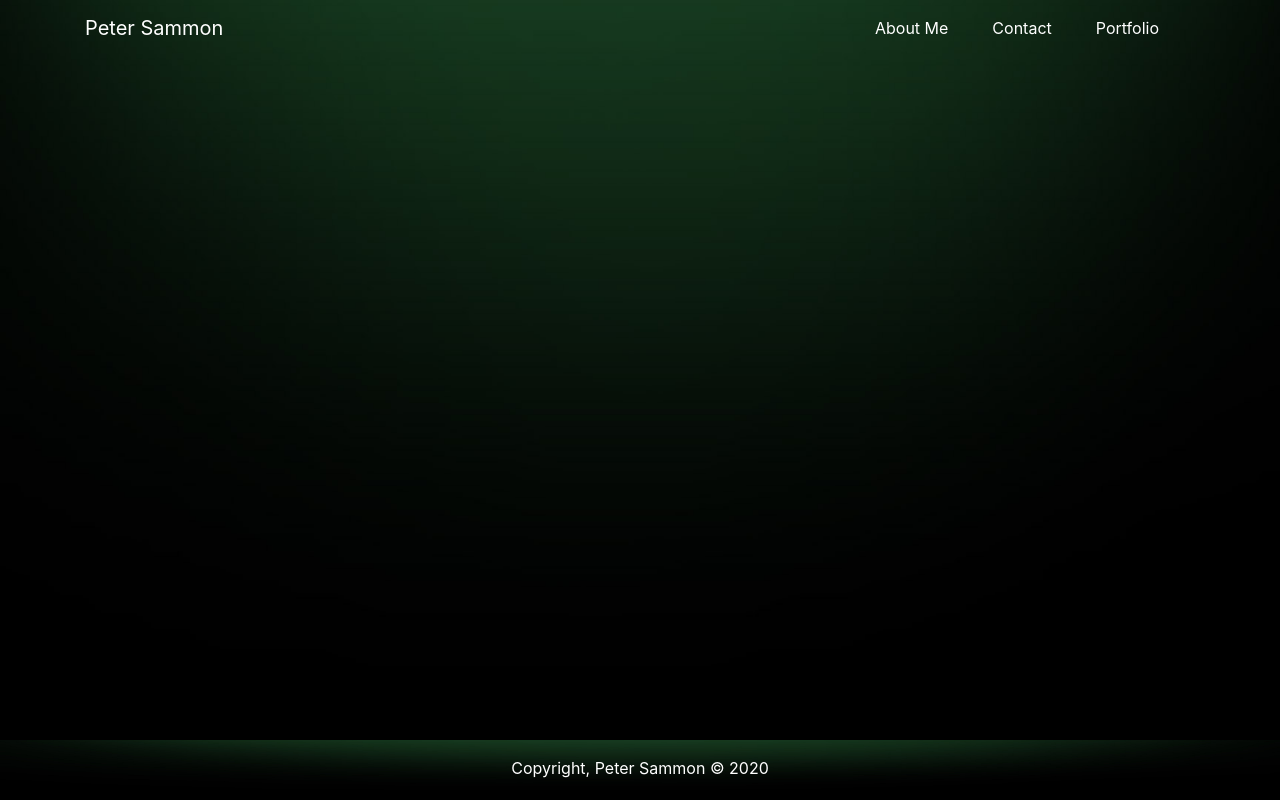
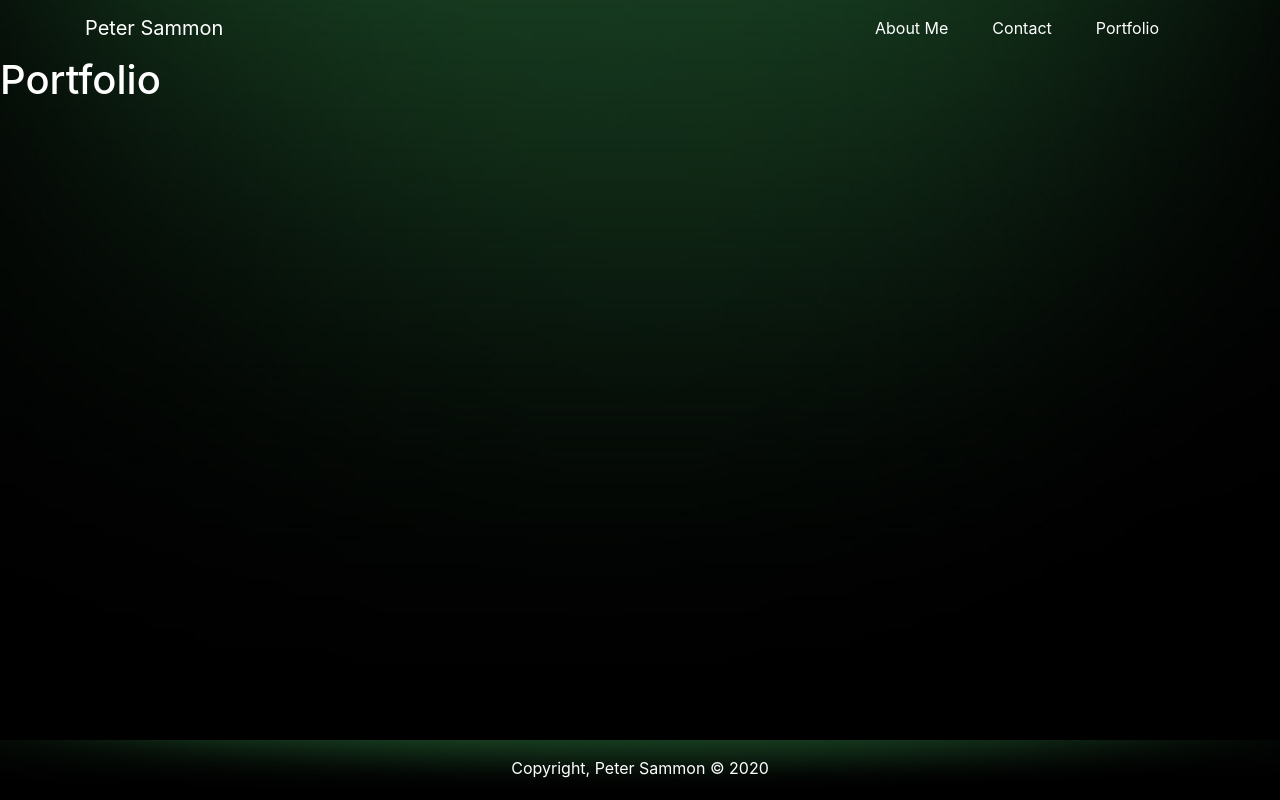
Before and after one commit to Sammon123/react-portfolio, a React (Create React App) app: page /portfolio in a window 1280 px wide. Built offline with nearby package versions, Linux system fonts and the light colour scheme.

Commit message:
set up router on the navbar

```diff
--- a/package.json
+++ b/package.json
@@ -8,6 +8,7 @@
     "@testing-library/user-event": "^12.2.0",
     "react": "^17.0.1",
     "react-dom": "^17.0.1",
+    "react-router-dom": "^5.2.0",
     "react-scripts": "4.0.0",
     "web-vitals": "^0.2.4"
   },
--- a/src/App.js
+++ b/src/App.js
@@ -1,11 +1,28 @@
 import './App.css';
 import Navbar from './components/Navbar/Navbar'
 import Footer from './components/Footer/Footer'
+import Home from './pages/Home/Home'
+import Contact from './pages/Contact/Contact'
+import Portfolio from './pages/Portfolio/Portfolio'
+import { BrowserRouter as Router, Route, Switch } from 'react-router-dom';
 
 function App() {
   return (
     <div className="App">
-      <Navbar />
+      <Router>
+        <Navbar />
+        <Switch>
+          <Route exact path="/">
+            <Home />
+          </Route>
+          <Route exact path="/contact">
+            <Contact />
+          </Route>
+          <Route exact path="/portfolio">
+            <Portfolio />
+          </Route>
+        </Switch>
+      </Router>
       <Footer />
     </div>
   );
--- a/src/components/Navbar/Navbar.js
+++ b/src/components/Navbar/Navbar.js
@@ -1,11 +1,12 @@
 import React from 'react'
+import { Link } from 'react-router-dom';
 import './Navbar.css'
 
 const Navbar = () => {
     return (
         <header className="navbar navbar-expand-lg navbar-light">
             <div className="container">
-                <a className="navbar-brand" href="index.html">Peter Sammon</a>
+                <Link className="navbar-brand" to="/">Peter Sammon</Link>
                 <button
                     className="navbar-toggler"
                     type="button"
@@ -20,13 +21,13 @@ const Navbar = () => {
                 <div className="collapse navbar-collapse" id="navbarNav">
                     <ul className="navbar-nav ml-auto mt-2 mt-lg-0">
                         <li className="nav-item">
-                            <a className="nav-link" href="index.html">About Me</a>
+                            <Link className="nav-link" to="/">About Me</Link>
                         </li>
                         <li className="nav-item">
-                            <a className="nav-link" href="contact.html">Contact</a>
+                            <Link className="nav-link" to="/contact">Contact</Link>
                         </li>
                         <li className="nav-item active">
-                            <a className="nav-link" href="portfolio.html">Portfolio</a>
+                            <Link className="nav-link" to="/portfolio">Portfolio</Link>
                         </li>
                     </ul>
                 </div>
--- /dev/null
+++ b/src/pages/Contact/Contact.js
@@ -0,0 +1,11 @@
+import React from 'react'
+
+const Contact = () => {
+    return (
+        <div>
+            <h1>Contact</h1>
+        </div>
+    )
+}
+
+export default Contact
--- /dev/null
+++ b/src/pages/Home/Home.js
@@ -0,0 +1,11 @@
+import React from 'react'
+
+const Home = () => {
+    return (
+        <div>
+            <h1>Home</h1>
+        </div>
+    )
+}
+
+export default Home
--- /dev/null
+++ b/src/pages/Portfolio/Portfolio.js
@@ -0,0 +1,11 @@
+import React from 'react'
+
+const Portfolio = () => {
+    return (
+        <div>
+            <h1>Portfolio</h1>
+        </div>
+    )
+}
+
+export default Portfolio
```
Also changed, not shown: src/pages/Contact/Contact.css (added), src/pages/Home/Home.css (added), src/pages/Portfolio/Portfolio.css (added), 1 other file (tests, documents, lock files or other folders).
